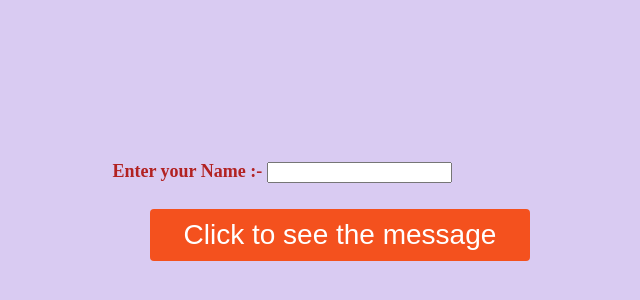
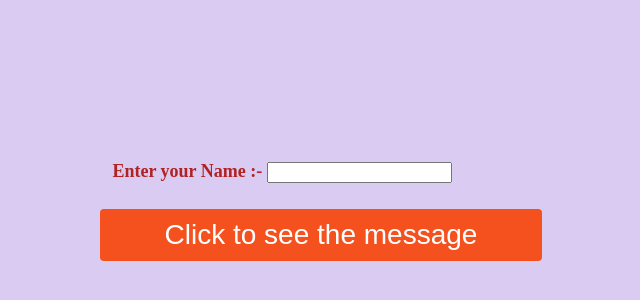
Before and after one commit to kkisku/Festival, a plain HTML site: page Rakhi.html in a window 1280 px wide. Shown: the part 92-392 px from the top of the page, without its empty margins (338-978 px from the left). Drawn offline with nearby package versions, Linux system fonts and the light colour scheme.

Commit message:
Update style.css

```diff
--- a/style.css
+++ b/style.css
@@ -34,9 +34,9 @@ img {
   transition: all 0.5s;
   cursor: pointer;
   margin: 5px;
-  margin-left: 38%;
+  margin-left: 34%;
   margin-right: auto;
-  width:30%;
+  width:35%;
 }
 
 #btn1 span {
```
